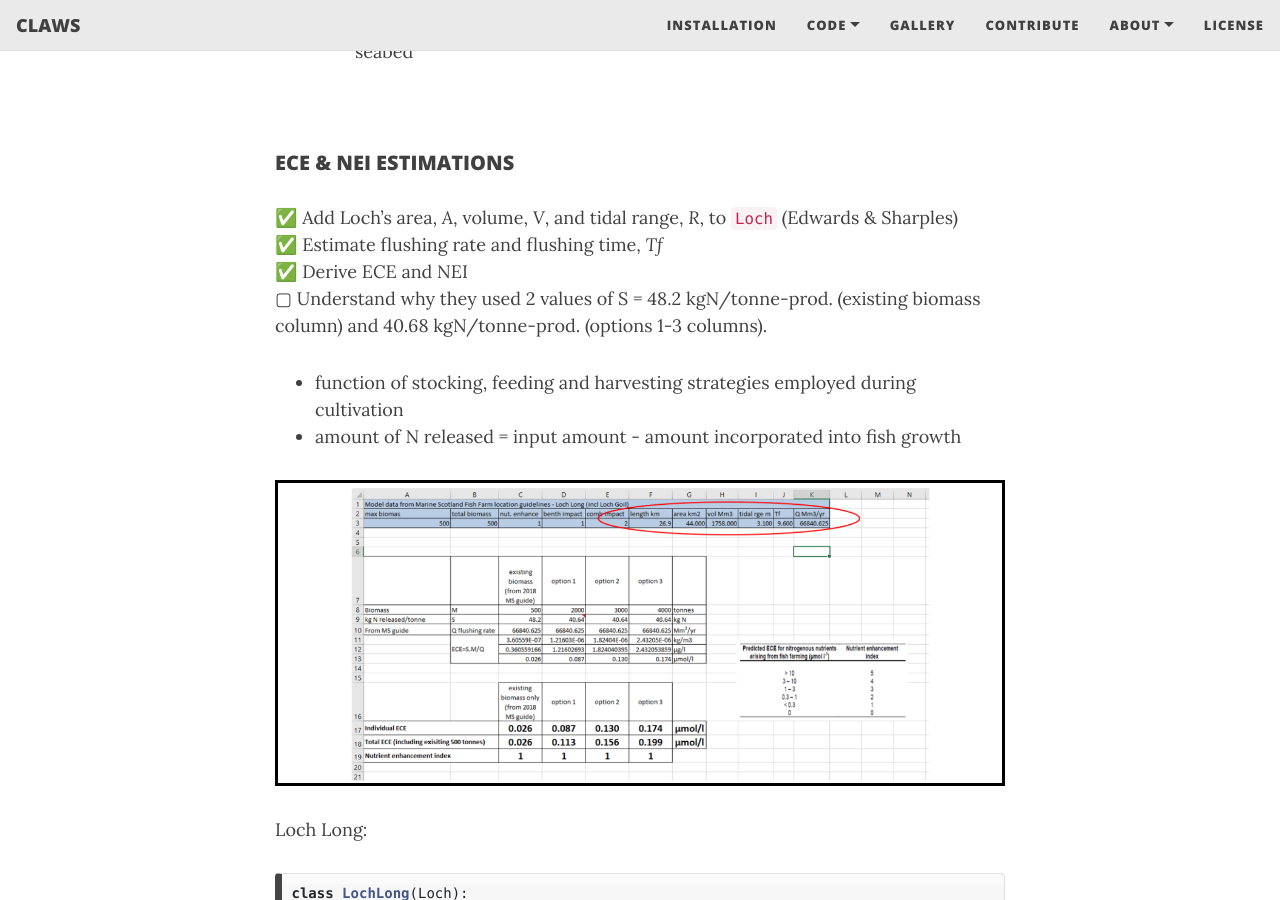
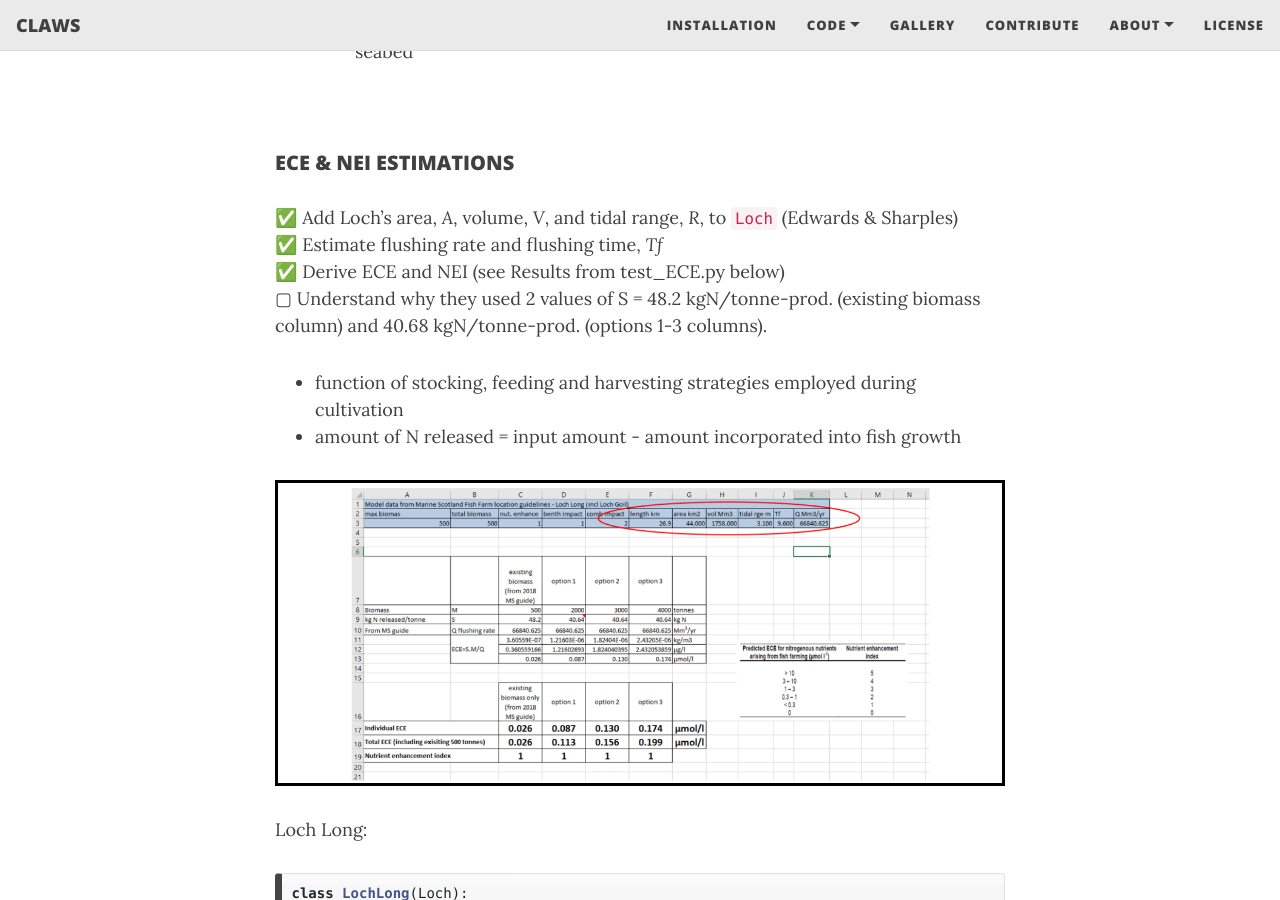
Before and after one commit to claws-scot/claws-scot.github.io, a Jekyll site: the page built from meeting-220613-N.md, in a window 1280 px wide and 900 px high, scrolled down 385 px. Built offline with Jekyll 4.4.1, drawn with Linux system fonts in a browser that asks for light colours; nearby versions of some CDN libraries.

Commit message:
Editing web pages

```diff
--- a/meeting-220613-N.md
+++ b/meeting-220613-N.md
@@ -16,7 +16,7 @@ nav-short: true
 <h5>ECE & NEI ESTIMATIONS</h5>
 &#9989; Add Loch's area, _A_, volume, _V_, and tidal range, _R_, to `Loch` (Edwards & Sharples)
 &#9989; Estimate flushing rate and flushing time, _Tf_
-&#9989; Derive ECE and NEI
+&#9989; Derive ECE and NEI (see Results from test_ECE.py below)
 &#9634; Understand why they used 2 values of S = 48.2 kgN/tonne-prod. (existing biomass column) and 40.68 kgN/tonne-prod. (options 1-3 columns).
   - function of stocking, feeding and harvesting strategies employed during cultivation
   - amount of N released = input amount - amount incorporated into fish growth
```
